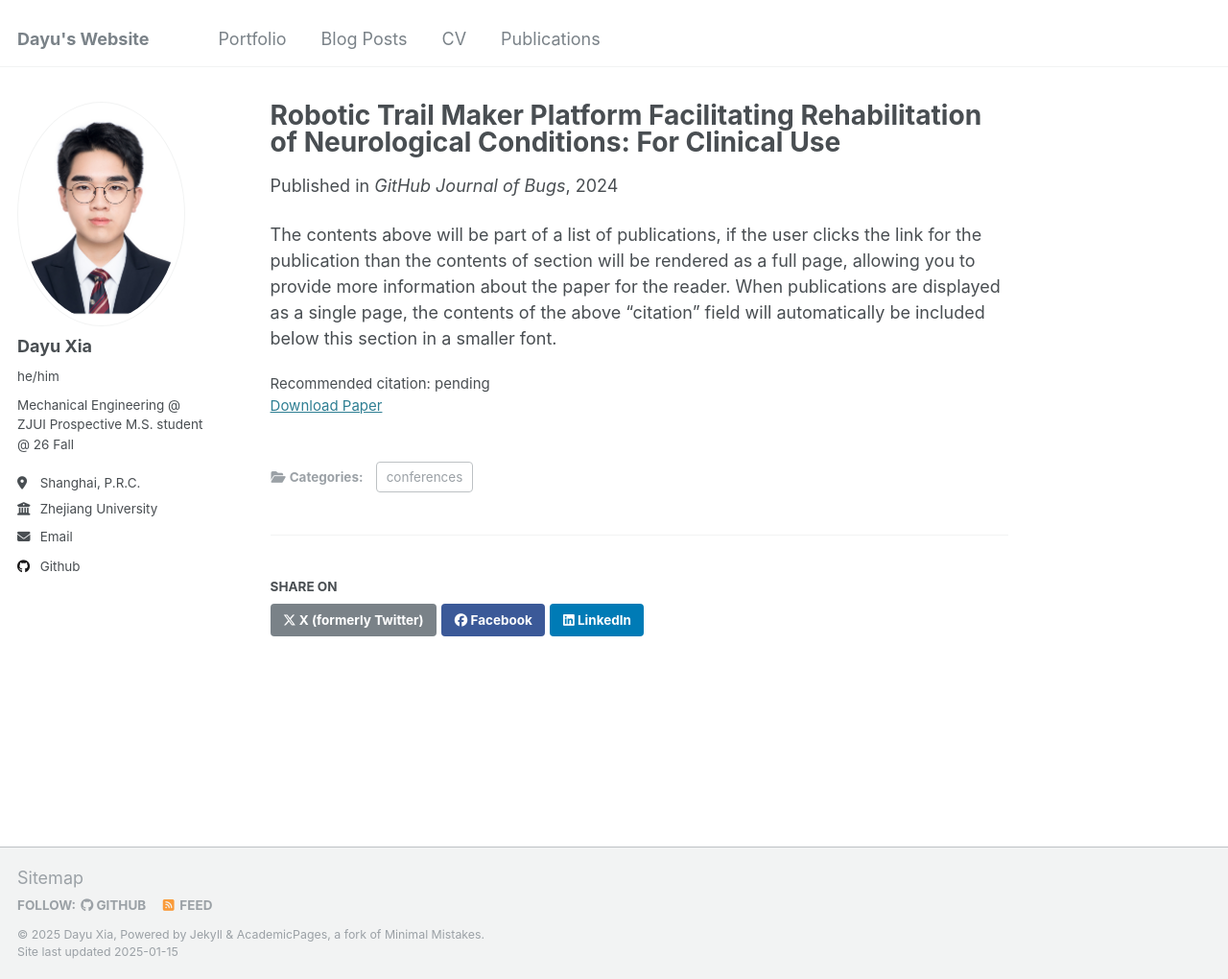
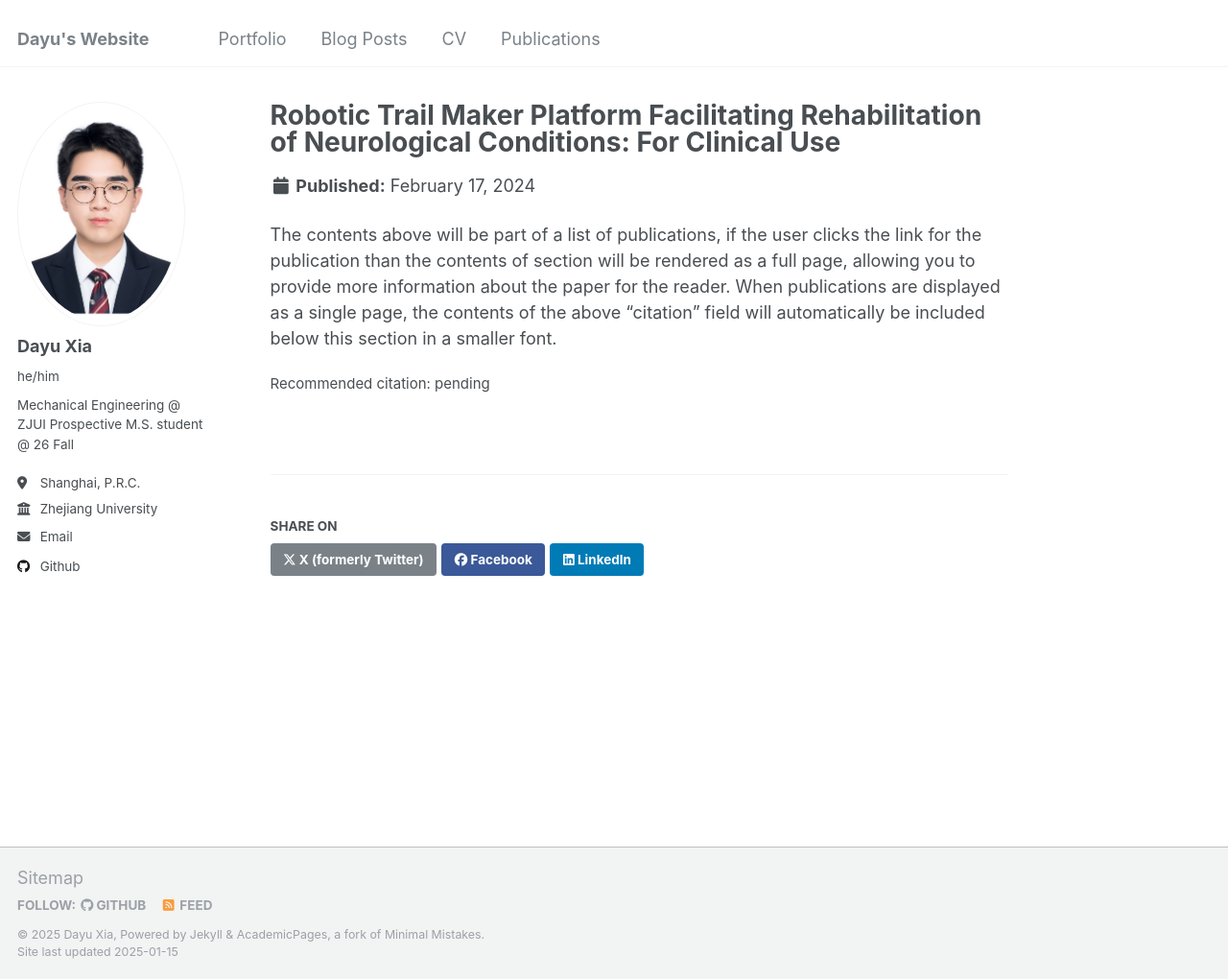
Before and after one commit to dyxia1241/dyxia1241.github.io, a Jekyll site: the page built from _publications/2024-02-17-paper-title-number-4.md, in a window 1280 px wide and 1020 px high. Shown: the whole window at 96% size. Built offline with Jekyll 4.4.1, drawn with Linux system fonts in a browser that asks for light colours; some of the changed lines change nothing that is shown.

Commit message:
Update 2024-02-17-paper-title-number-4.md

```diff
--- a/_publications/2024-02-17-paper-title-number-4.md
+++ b/_publications/2024-02-17-paper-title-number-4.md
@@ -1,12 +1,12 @@
 ---
 title: "Robotic Trail Maker Platform Facilitating Rehabilitation of Neurological Conditions: For Clinical Use"
 collection: publications
-category: conferences
-permalink: /publication/2024-02-17-paper-title-number-4
+#category: conferences
+#permalink: /publication/2024-02-17-paper-title-number-4
 excerpt: 'This working is in progress.'
 date: 2024-02-17
-venue: 'GitHub Journal of Bugs'
-paperurl: 'http://academicpages.github.io/files/paper3.pdf'
+#venue: 'GitHub Journal of Bugs'
+#paperurl: 'http://academicpages.github.io/files/paper3.pdf'
 citation: 'pending'
 ---
 
```
